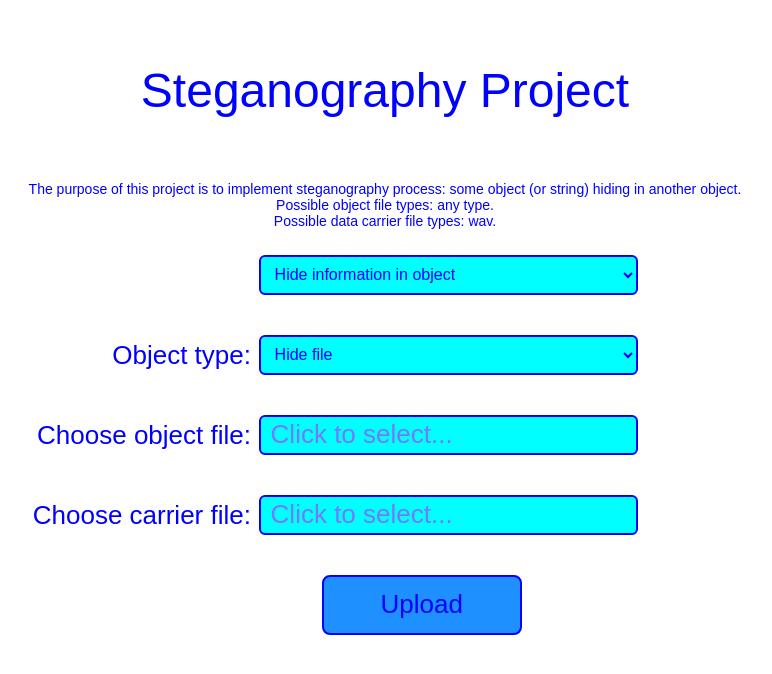
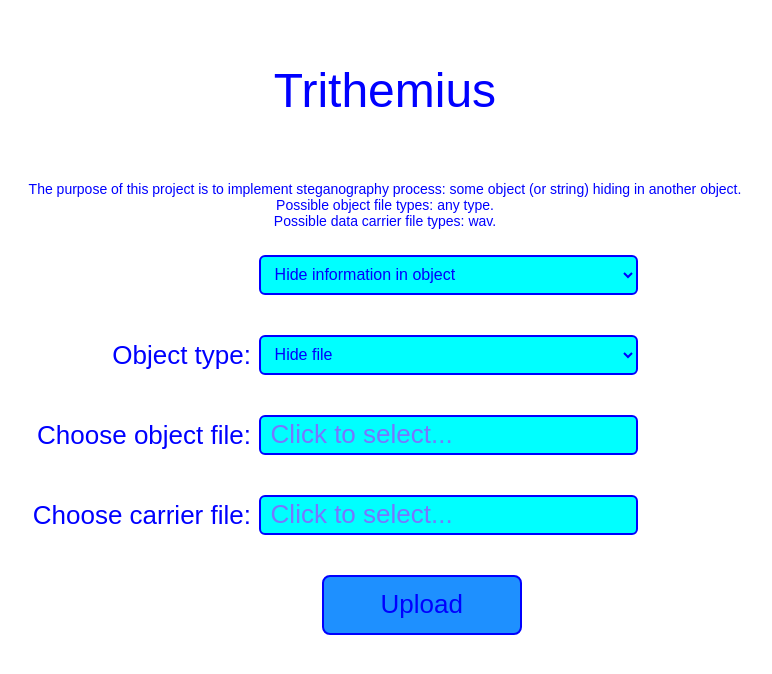
Before and after one commit to CactusZ/Trithemius, a website: page client/index.html in a window 1280 px wide. Shown: the whole page, without its empty margins (255-1027 px from the left). Drawn offline with Linux system fonts and the light colour scheme.

Commit message:
Title change

```diff
--- a/client/index.html
+++ b/client/index.html
@@ -20,7 +20,7 @@
   <div class="container">
     <div class="head-sub-container">
       <div class="heading">
-        Steganography Project
+        Trithemius
       </div>
       <div class="description">
         The purpose of this project is to implement steganography process: some object (or string) hiding in another object. <br> Possible object file types: any type. <br> Possible data carrier file types: wav. <br>
```
